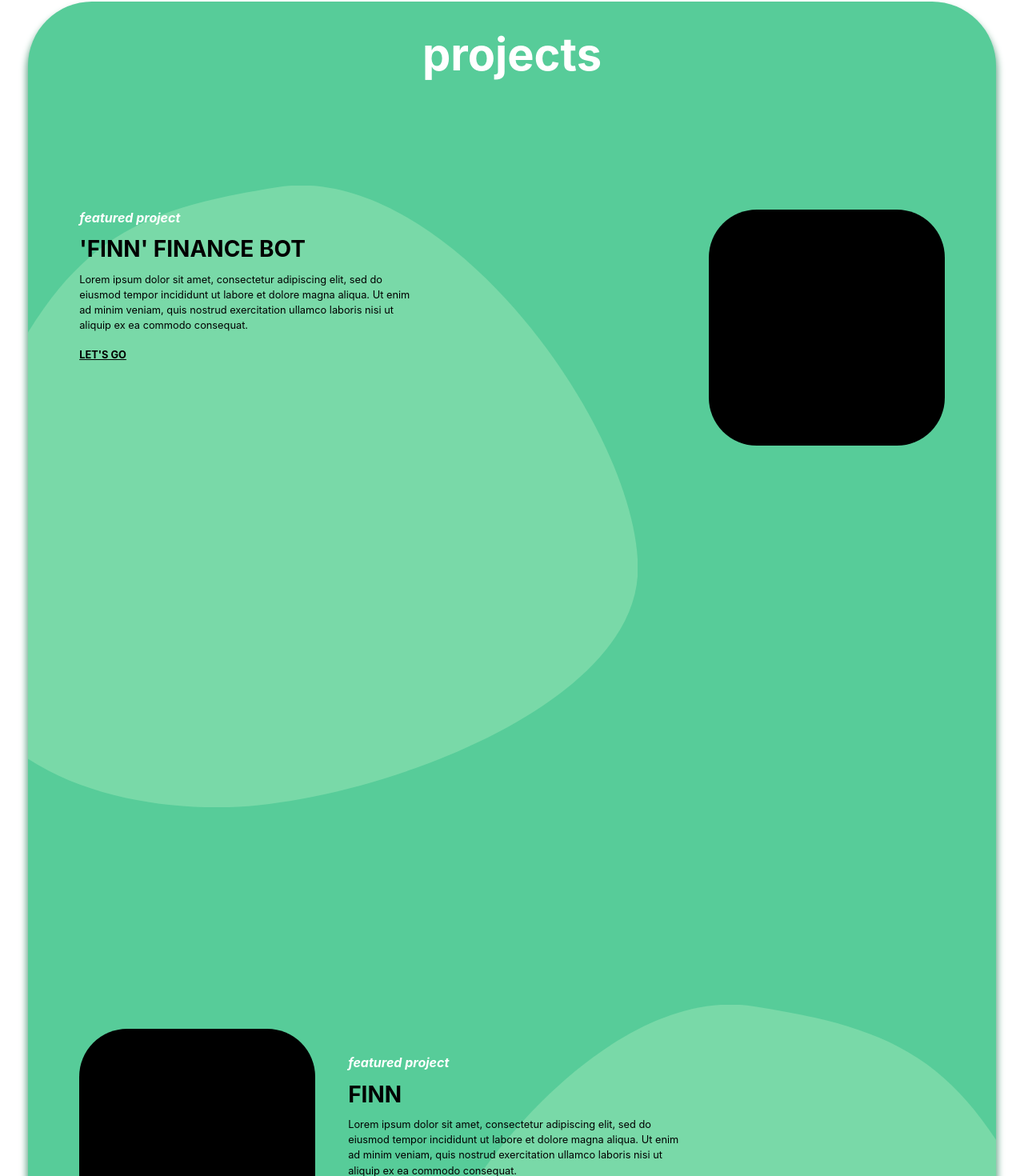
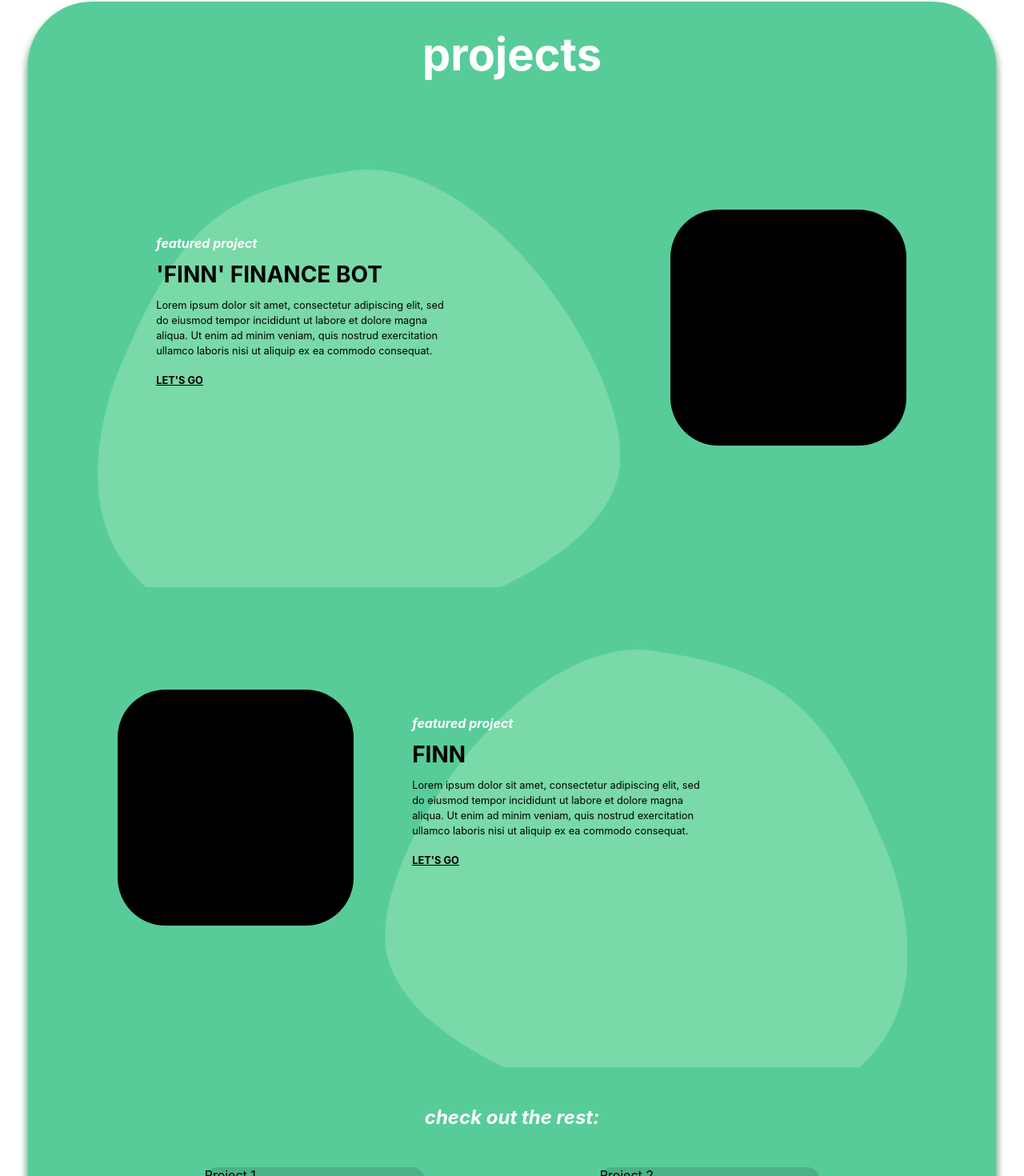
Before and after one commit to NessaLiu/nessaliu.github.io, a React (Create React App) app: page / in a window 1280 px wide. Shown: the part 1672-3142 px from the top of the page at 80% size. Built offline with nearby package versions, Linux system fonts and the light colour scheme.

Commit message:
added style for horizontal tablet projects

```diff
--- a/src/components/Projects/projects.css
+++ b/src/components/Projects/projects.css
@@ -88,15 +88,6 @@
     position: absolute;
 }
 
-.featCoverOne {
-    top: 8rem;
-    right: 4rem;
-}
-
-.featCoverTwo {
-    top: 8rem;
-    left: 4rem;
-}
 /* ================================ GENERAL PROJECT TEXT STYLING ================================ */
 
 .projectTitle{
@@ -183,38 +174,41 @@
         text-align: left;
         padding-left: 2rem;
     }
-    /* .project-block, .horizontal-block {
-        padding: 2rem;
+    .featuredProjectContainer {
+        margin-bottom: 0;
     }
-    .horizontal-block {
-        padding-bottom: 8rem;
-    } */
     .featureBg {
         width: 90%;
     }
-
     .featOneBg {
         transform: scale(0.8) translateX(-25%);
     }
-
     .featTwoBg {
         transform: scaleX(-1) scale(0.8) translateX(-40%);
     }
 
+    /* text positioning */
+    .featuredTextContainer {
+        width: 35%;
+    }
+    .featOne {
+        transform: translateX(4rem) translateY(8rem);
+    }
+    .featTwo {
+        transform: translateX(25rem) translateY(10rem);
+    }
+
+    /* cover pic positioning */
     .featCoverContainer {
         display: block;
     }
-
-    .featuredTextContainer {
-        width: 35%;
+    .featCoverOne {
+        top: 8rem;
+        right: 4rem;
     }
-
-    .featOne {
-        transform: translateX(4rem) translateY(8rem);
-    }
-
-    .featTwo {
-        transform: translateX(25rem) translateY(10rem);
+    .featCoverTwo {
+        top: 8rem;
+        left: 4rem;
     }
 }
 
@@ -225,6 +219,40 @@
     }
     .project-desc{
         font-size: 1.25rem;
+    }
+
+    .featuredProjectContainer {
+        height: 600px;
+    }
+    .featOneBg {
+        transform: scale(0.6) translateX(-20%) translateY(-20%);
+    }
+    .featTwoBg {
+        transform: scaleX(-1) scale(0.6) translateX(-35%) translateY(-20%);
+    }
+
+    /* text positioning */
+    .featuredTextContainer {
+        width: 30%;
+    }
+    .featOne {
+        transform: translateX(10rem) translateY(10rem);
+    }
+    .featTwo {
+        transform: translateX(30rem) translateY(10rem);
+    }
+
+    /* cover pic positioning */
+    .featCoverContainer {
+        display: block;
+    }
+    .featCoverOne {
+        top: 8rem;
+        right: 7rem;
+    }
+    .featCoverTwo {
+        top: 8rem;
+        left: 7rem;
     }
 }
 
```
